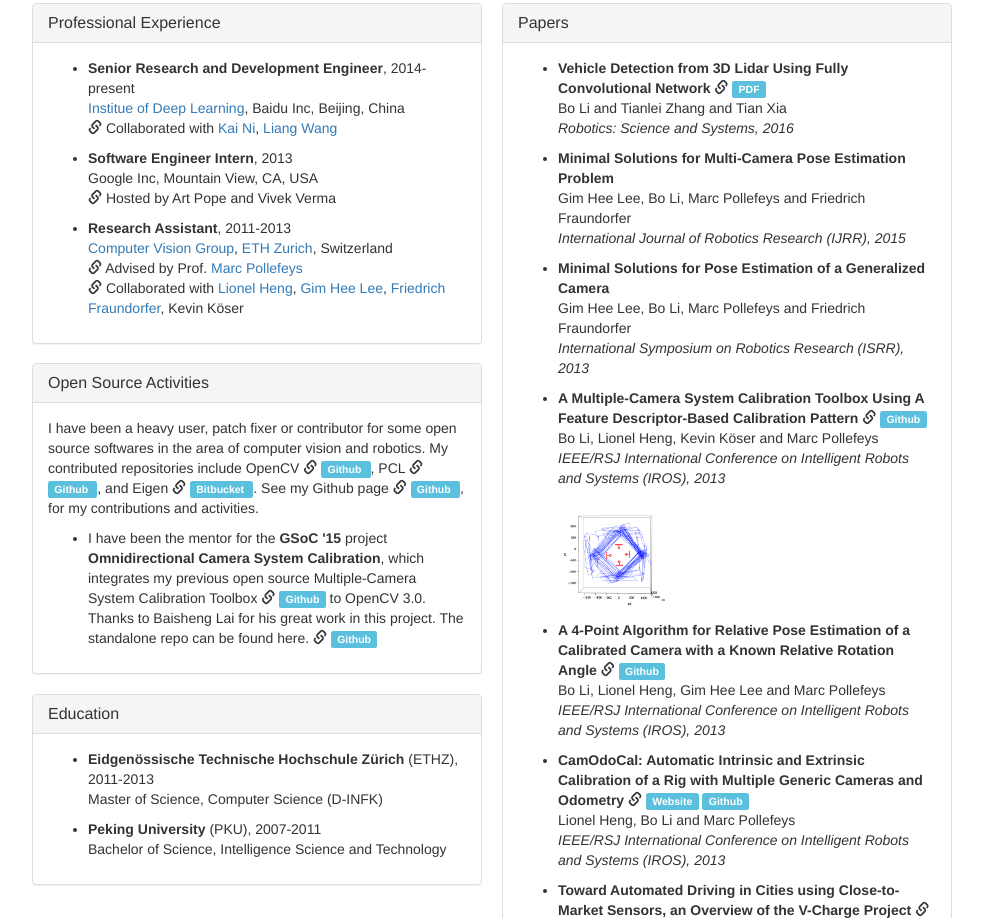
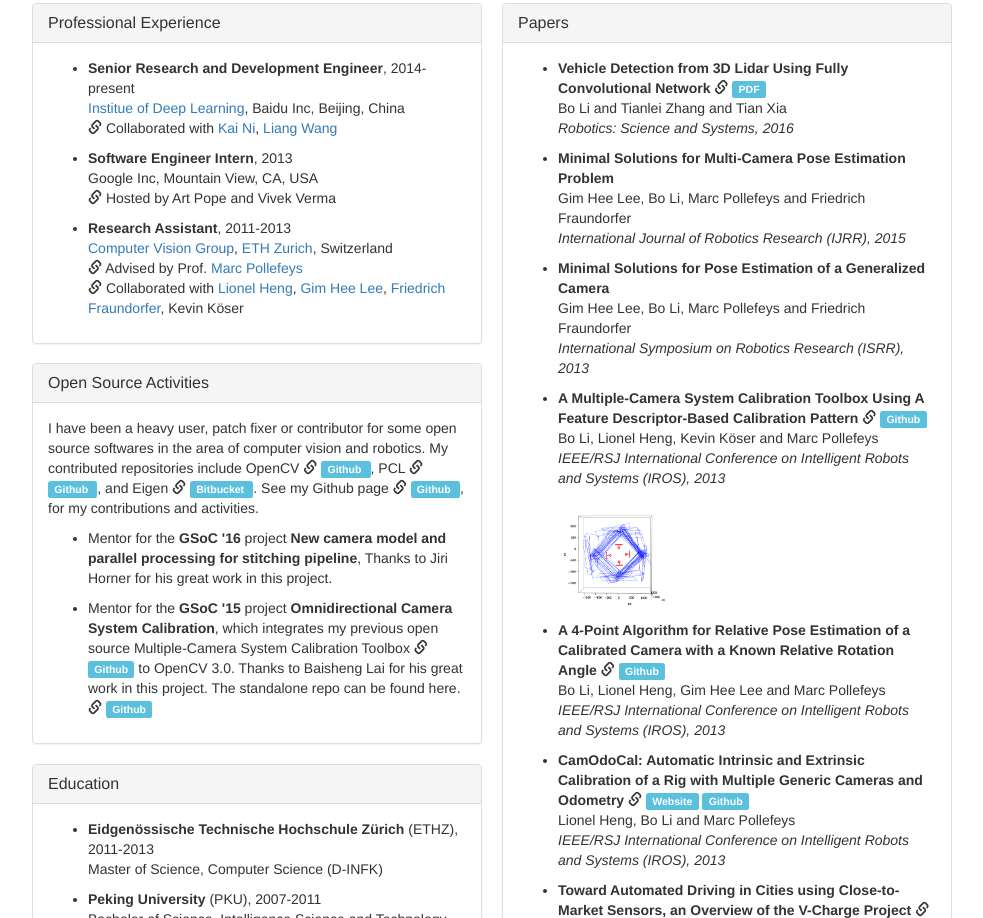
Before and after one commit to prclibo/prclibo.github.io, a plain HTML site: page index.html in a window 1280 px wide. Shown: the part 322-1240 px from the top of the page, without its empty margins (148-1131 px from the left). Drawn offline with nearby package versions, Linux system fonts and the light colour scheme.

Commit message:
update gsoc

```diff
--- a/index.html
+++ b/index.html
@@ -249,7 +249,13 @@ $('.grid').masonry({
                         <ul>
                             <li>
                                 <p>
-                                I have been the mentor for the <strong>GSoC '15</strong> project <strong>Omnidirectional Camera System Calibration</strong>,
+                                Mentor for the <strong>GSoC '16</strong> project <strong>New camera model and parallel processing for stitching pipeline</strong>,
+                                Thanks to Jiri Horner for his great work in this project.
+                                </p>
+                            </li>
+                            <li>
+                                <p>
+                                Mentor for the <strong>GSoC '15</strong> project <strong>Omnidirectional Camera System Calibration</strong>,
                                 which integrates my previous open source Multiple-Camera System Calibration Toolbox
                                 <span class="glyphicon glyphicon-link"></span>
                                 <a href="https://github.com/prclibo/calibration-toolbox">
@@ -264,6 +270,7 @@ $('.grid').masonry({
 
                                 </p>
                             </li>
+                        </ul>
                     </div>
                 </div>
                 <div class="panel panel-default  grid-item">
```
